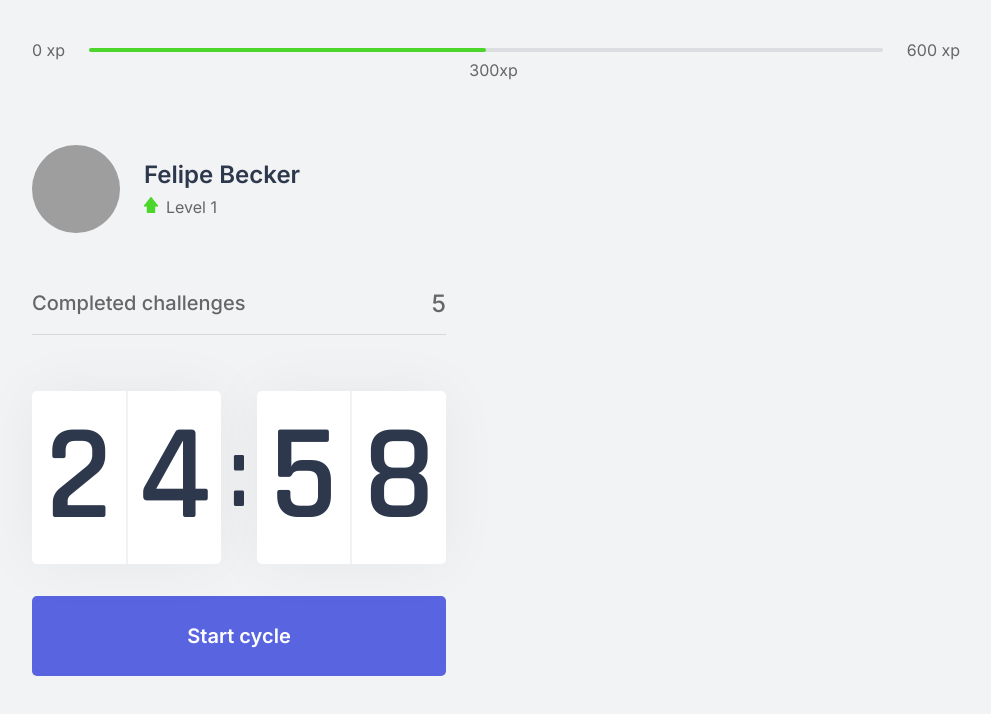
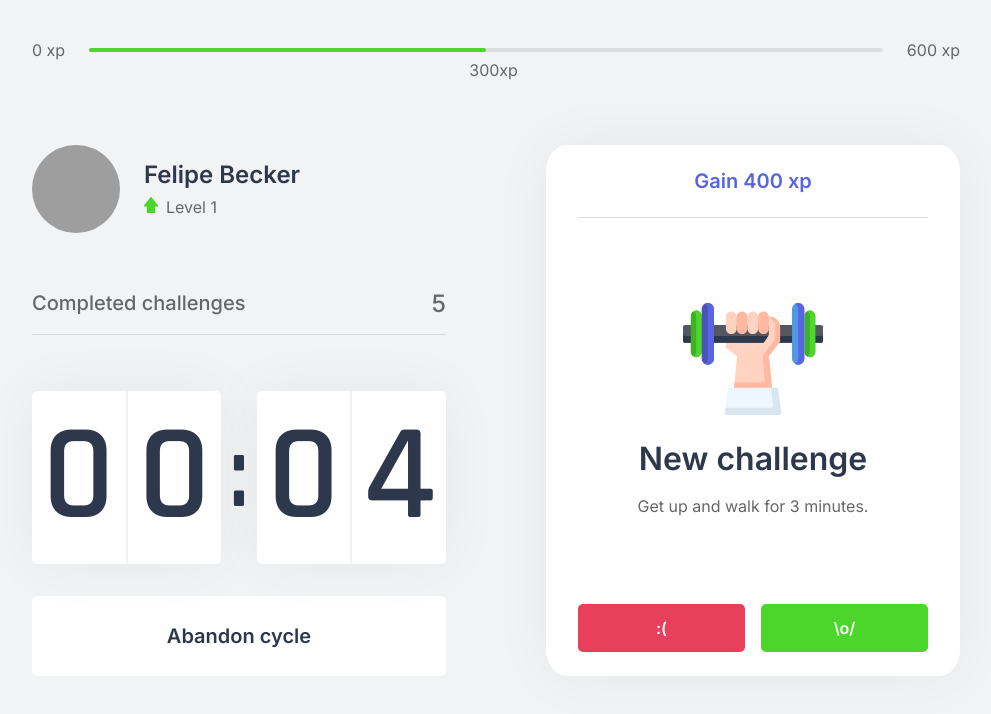
Before and after one commit to ThunderStormOwl/MoveIt, a Next.js app: page / in a window 1280 px wide. Both pictures are taken after a click on the button "Start cycle". Shown: the top 714 px of the page, without its empty margins (144-1135 px from the left). Built offline with nearby package versions, Linux system fonts and the light colour scheme; grey boxes are pictures that could not be loaded.

Commit message:
Finished countdown funcionality, added and styled challenge box component.

```diff
--- /dev/null
+++ b/src/components/ChallengeBox.tsx
@@ -0,0 +1,43 @@
+import styles from '../styles/components/ChallengeBox.module.css'
+
+export function ChallengeBox(){
+
+    const isChallengeReady = true;
+
+    return(
+        <div className={styles.ChallengeBoxContainer}>
+            { isChallengeReady ? (
+                <div className={styles.challengeActive}>
+                    <header>Gain 400 xp</header>
+                    <main>
+                        <img src="icons/body.svg"/>
+                        <strong>New challenge</strong>
+                        <p>Get up and walk for 3 minutes.</p>
+                    </main>
+                    <footer>
+                        <button
+                            type="button"
+                            className={styles.challengeFailedButton}
+                        >
+                            :(
+                        </button>
+                        <button
+                            type="button"
+                            className={styles.challengeSucceededButton}
+                        >
+                            \o/
+                        </button>
+                    </footer>
+                </div>
+            ) : (
+                <div className={styles.challengeNotActive}>
+                    <strong>Begin a cycle to receive a new challenge!</strong>
+                    <p>
+                    <img src="icons/level-up.svg" alt="Level Up"/>
+                    Gain levels by completing challenges
+                    </p>
+                </div>
+            )}
+        </div>
+    );
+}
--- a/src/components/Countdown.tsx
+++ b/src/components/Countdown.tsx
@@ -1,10 +1,14 @@
 import { useEffect, useState } from 'react';
+import { isatty } from 'tty';
 import styles from '../styles/components/Countdown.module.css';
+
+let countdownTimeout: NodeJS.Timeout;
 
 export function Countdown(){
 
-    const[time, setTime] = useState(25 * 60);
-    const [active, setActive] = useState(false);
+    const [time, setTime] = useState(0.1 * 60);
+    const [isActive, setIsActive] = useState(false);
+    const [isDone, setIsDone] = useState(false);
 
     const minutes = Math.floor(time / 60);
     const seconds = time % 60;
@@ -13,16 +17,26 @@
     const [secondLeft, secondRight] = String(seconds).padStart(2, '0').split('');
 ;
     function startCountdown(){
-        setActive(true);
+        setIsActive(true);
+    }
+
+    function resetCountdown(){
+        clearTimeout(countdownTimeout);
+        setIsActive(false);
+        setTime(0.1 * 60);
     }
 
     useEffect(() => {
-        if(active && time > 0){
-            setTimeout(() => {
+        if(isActive && time > 0){
+            countdownTimeout = setTimeout(() => {
                 setTime(time - 1);
             }, 1000);
         }
-    }, [active, time])
+        else if(isActive && time === 0){
+            setIsDone(true);
+            setIsActive(false);
+        }
+    }, [isActive, time])
 
     return(
     <div>
@@ -37,13 +51,33 @@
                 <span>{secondRight}</span>
             </div>
         </div>
-        <button
-            type="button"
+
+        {isDone ? (
+            <button
+            disabled
             className={styles.countdownButton}
-            onClick={startCountdown}
-        >
-            Start cycle
-        </button>
+            >
+            Cycle finished
+            </button>
+        ) : (
+            isActive? (
+                <button
+                    type="button"
+                    className={`${styles.countdownButton} ${styles.countdownButtonActive}`}
+                    onClick={resetCountdown}
+                >
+                    Abandon cycle
+                </button>
+            ) : (
+                <button
+                    type="button"
+                    className={`${styles.countdownButton} ${styles.countdownButtonInactive}`}
+                    onClick={startCountdown}
+                >
+                    Start cycle
+                </button>
+            )
+        )}
     </div>
     )
 }
--- a/src/pages/index.tsx
+++ b/src/pages/index.tsx
@@ -1,9 +1,10 @@
+import Head from 'next/head';
+
 import { CompletedChallenges } from '../components/CompletedChallenges';
 import { Countdown } from '../components/Countdown';
 import { ExperienceBar } from '../components/ExperienceBar';
 import { Profile } from '../components/Profile';
-
-import Head from 'next/head';
+import { ChallengeBox } from '../components/ChallengeBox';
 
 import styles from '../styles/pages/Home.module.css';
 
@@ -23,7 +24,7 @@
           <Countdown />
         </div>
         <div>
-
+          <ChallengeBox />
         </div>
       </section>
     </div>
--- /dev/null
+++ b/src/styles/components/ChallengeBox.module.css
@@ -0,0 +1,111 @@
+.ChallengeBoxContainer{
+    height: 100%;
+
+    background: var(--white);
+    border-radius: 5%;
+    box-shadow: 0 0 60px rgba(0, 0, 0, 0.05);
+    padding: 1.5rem 2rem;
+
+    display: flex;
+    flex-direction: column;
+    align-content: center;
+    justify-content: center;
+
+    text-align: center;
+}
+
+.challengeNotActive{
+    display: flex;
+    flex-direction: column;
+    align-items: center;
+}
+
+.challengeNotActive > strong{
+    font-size: 1.5rem;
+    font-weight: 500;
+    line-height: 1.4;
+}
+
+.challengeNotActive > p {
+    display: flex;
+    flex-direction: column;
+    align-items: center;
+    line-height: 1.4;
+    max-width: 70%;
+    margin-top: 3rem;
+}
+
+.challengeNotActive > p > img {
+    margin-bottom: 1rem;
+}
+
+.challengeActive{
+    height: 100%;
+
+    display: flex;
+    flex-direction: column;
+}
+
+.challengeActive > header{
+    color: var(--blue);
+    font-weight: 600;
+    font-size: 1.25rem;
+    padding: 0 2rem 1.5rem;
+    border-bottom: 1px solid var(--gray-line);
+}
+
+.challengeActive > main {
+    flex: 1;
+    display: flex;
+    flex-direction: column;
+    align-items: center;
+    justify-content: center;
+}
+
+.challengeActive > main > strong{
+    font-size: 2rem;
+    font-weight: 600;
+    color: var(--title);
+    margin: 1.5rem 0 1rem;
+}
+
+.challengeActive > main > p{
+    line-height: 1.5;
+}
+
+.challengeActive > footer{
+    display: grid;
+    grid-template-columns: 1fr 1fr;
+    gap: 1rem;
+}
+
+.challengeActive > footer > button{
+    height: 3rem;
+
+    display: flex;
+    align-items: center;
+    justify-content: center;
+
+    border: 0;
+    border-radius: 5px;
+
+    color: var(--white);
+
+    font-size: 1rem;
+    font-weight: 600;
+
+    transition: filter 0.2s;
+
+}
+
+.challengeActive > footer > button.challengeFailedButton{
+    background: var(--red);
+}
+
+.challengeActive > footer > button.challengeSucceededButton{
+    background: var(--green);
+}
+
+.challengeActive > footer > button:hover{
+    filter: brightness(0.9);
+}
--- a/src/styles/components/Countdown.module.css
+++ b/src/styles/components/Countdown.module.css
@@ -56,7 +56,23 @@
     transition: 0.2s;
 }
 
-.countdownButton:hover{
+.countdownButton:not(:disabled):hover{
     background: var(--blue-dark);
 
 }
+
+.countdownButtonActive{
+    background: var(--white);
+    color: var(--title);
+}
+
+.countdownButtonActive:not(:disabled):hover{
+    background: var(--red);
+    color: var(--white);
+}
+
+.countdownButton:disabled{
+    background: var(--white);
+    color: var(--text);
+    cursor: not-allowed;
+}
```
